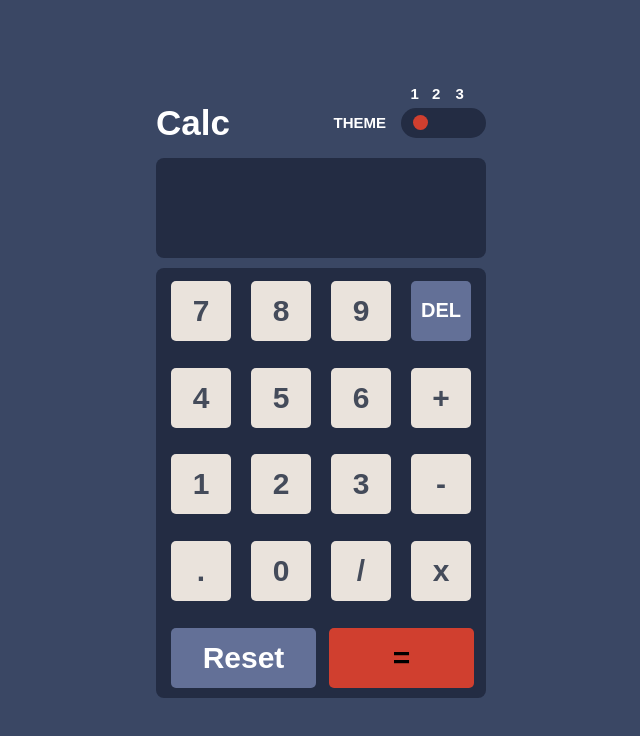
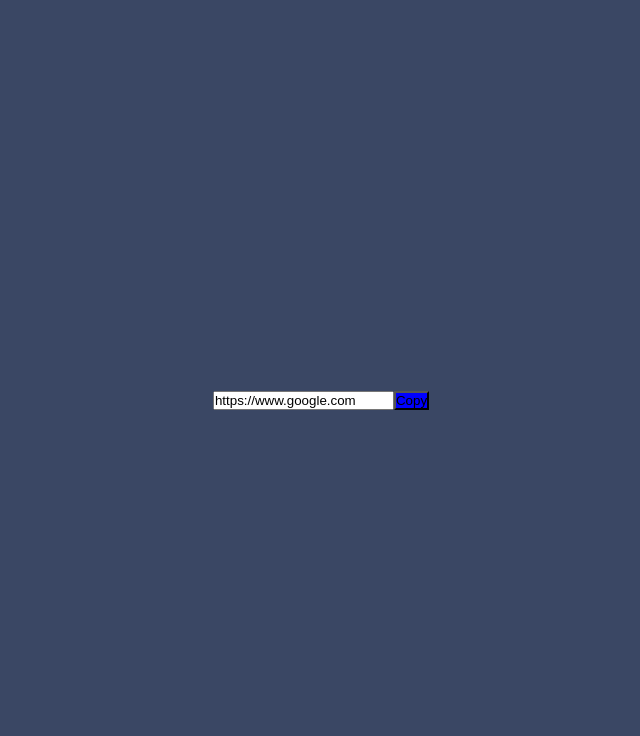
Before and after one commit to Olegbobokhidze/calculator-app, a React (Create React App) app: page / in a window 1280 px wide. Shown: the top 736 px of the page, without its empty margins (319-959 px from the left). Built offline with nearby package versions, Linux system fonts and the light colour scheme; the HTML template or start-up script is replaced by a standard one.

Commit message:
chore: test copyclipboard.

```diff
--- a/src/App.tsx
+++ b/src/App.tsx
@@ -2,6 +2,7 @@ import { useState } from "react";
 import { ThemeProvider } from "styled-components";
 import Keypad from "./components/keypad/Keypad";
 import { GlobalStyle, ThemeOne } from "./Themes";
+import { TestComp } from "./components/TestComp";
 
 function App() {
   const [theme, setTheme] = useState(ThemeOne);
@@ -9,7 +10,8 @@ function App() {
   return (
     <ThemeProvider theme={theme}>
       <GlobalStyle />
-      <Keypad theme={theme} setTheme={setTheme} />
+      {/* <Keypad theme={theme} setTheme={setTheme} />*/}
+      <TestComp />
     </ThemeProvider>
   );
 }
--- /dev/null
+++ b/src/components/TestComp.tsx
@@ -0,0 +1,38 @@
+import React, { useState } from "react";
+import styled from "styled-components";
+
+const Button = styled.button`
+  background-color: blue;
+  &:hover {
+    background-color: red;
+  }
+`;
+
+export const TestComp = () => {
+  const [copySuccess, setCopySuccess] = useState<boolean>(false);
+  const link = "https://www.google.com";
+  const handleCopy = () => {
+    navigator.clipboard.writeText(link).then(() => {
+      setCopySuccess(true);
+      setTimeout(() => setCopySuccess(false), 2500);
+    });
+  };
+  return (
+    <div className="flex items-center space-x-2">
+      <input
+        defaultValue={link}
+        className="h-10 w-full rounded-20 border border-text-secondary px-4 focus:outline-none"
+        readOnly
+      />
+
+      <Button
+        onClick={handleCopy}
+        type="submit"
+        className="size-10 flex-shrink-0 rounded-10 bg-black"
+      >
+        Copy
+      </Button>
+      <p>{copySuccess && "you copied very well."}</p>
+    </div>
+  );
+};
```
